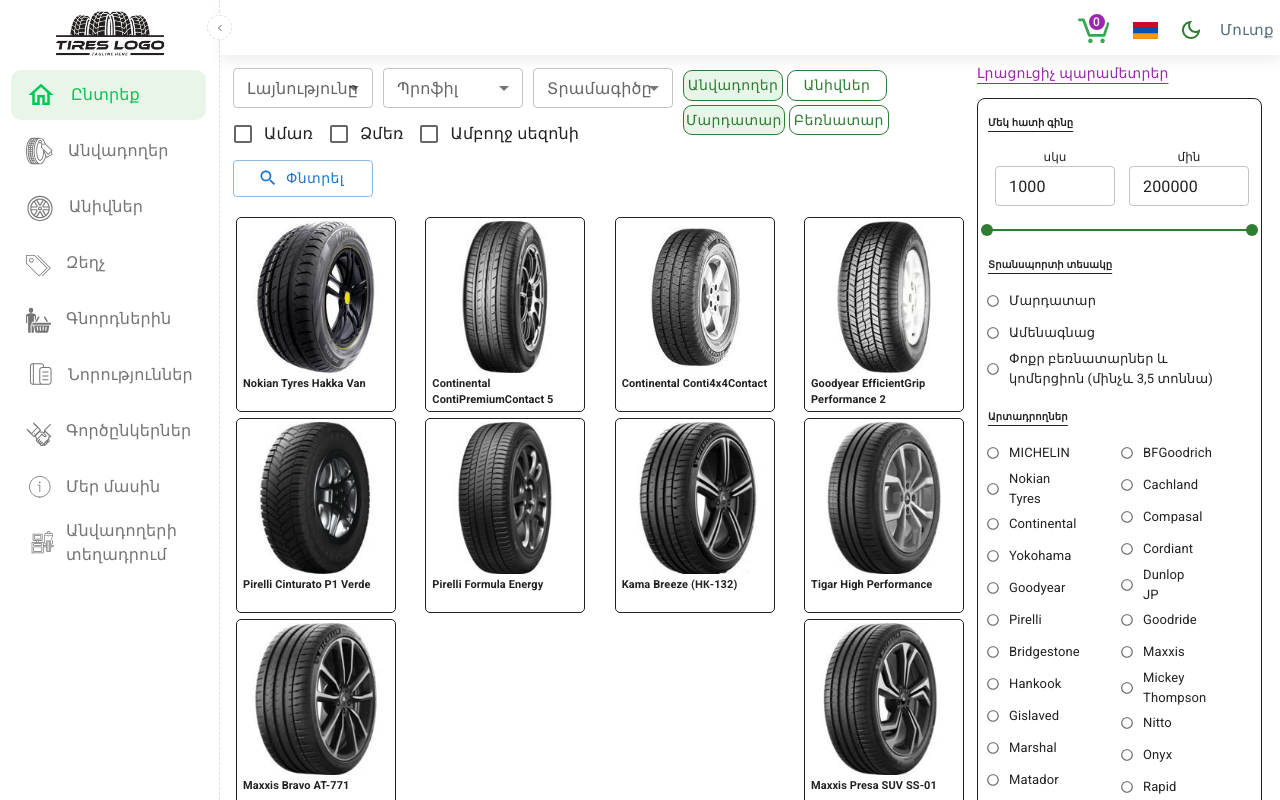
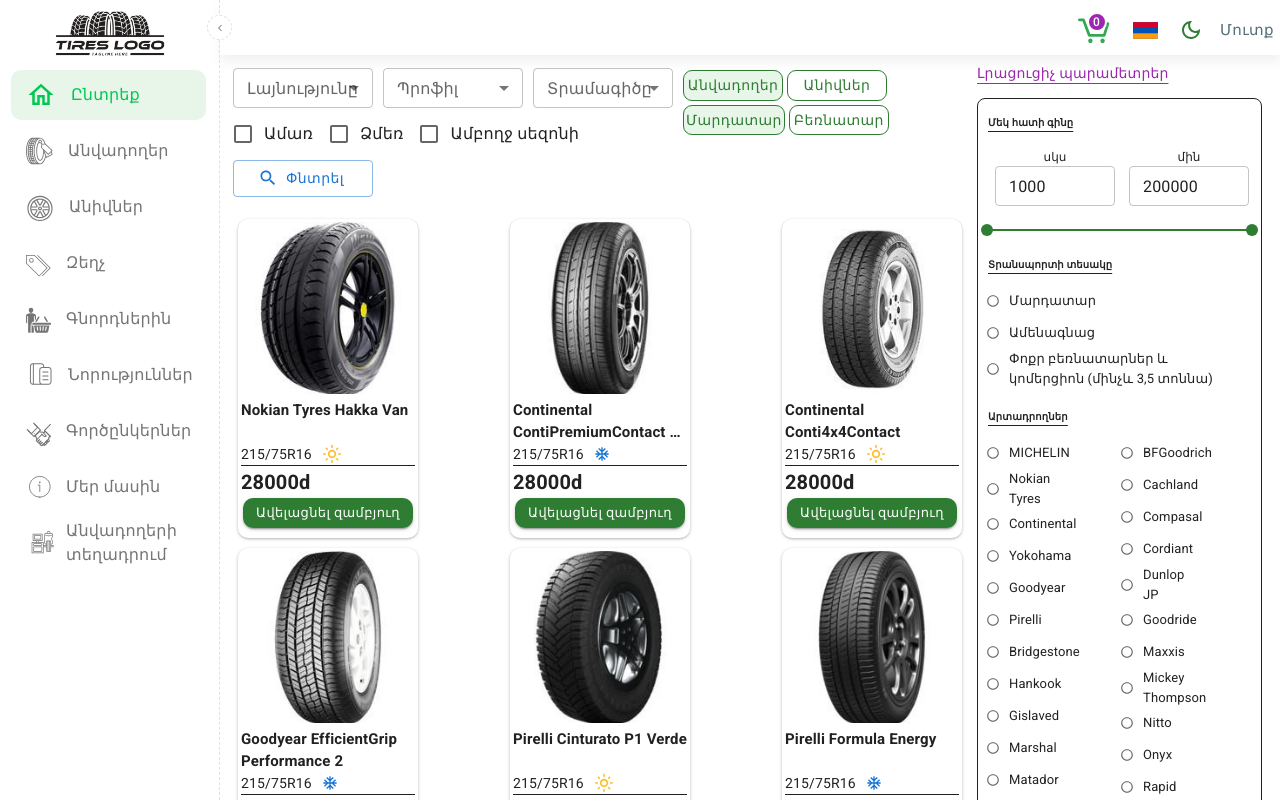
Before and after one commit to AbrahamManaserian/tyers, a React (Create React App) app: page / in a window 1280 px wide. Shown: the top 800 px of the page. Built offline with nearby package versions, Linux system fonts and the light colour scheme; a web font is replaced by a local one.

Commit message:
add tyre card

```diff
--- a/src/App.css
+++ b/src/App.css
@@ -13,7 +13,7 @@
 
 }
 .linko:hover {
-background-color: #f5f5f5;
+background-color: rgb(245, 245, 245);
 }
 /* .App {
   text-align: center;
--- a/src/components/TyreCard.js
+++ b/src/components/TyreCard.js
@@ -1,23 +1,82 @@
-import { Box, Typography } from '@mui/material';
-
-export default function ({ image, name }) {
+import { Box, Button, Typography } from '@mui/material';
+import AcUnitIcon from '@mui/icons-material/AcUnit';
+import LightModeOutlinedIcon from '@mui/icons-material/LightModeOutlined';
+export default function ({ image, name, season, mode, getText }) {
   return (
     <Box
       sx={{
+        //   rgb(245, 245, 245)
+        width: { xs: '48%', sm: '180px' },
+        overflow: 'hidden',
+        height: '319px',
+        boxShadow: `${mode !== 'dark' ? 'rgba(0, 0, 0, 0.3)' : 'rgb(245, 245, 245)'} 0 1px 3px`,
+        // borderStyle: 'solid',
+        // borderWidth: '1px',
+        transition: 'all 0.2s ease-out',
+        cursor: 'pointer',
+        '&:hover': {
+          transform: 'scale(1.04,1.04)',
+        },
         display: 'flex',
         flexDirection: 'column',
-        maxWidth: { xs: '48%', sm: '160px' },
         p: '3px',
-        m: '3px',
-        borderStyle: 'solid',
-        borderWidth: '0.1px',
-        borderRadius: '5px',
+        margin: { xs: '5px 0 5px 0', sm: '5px 5px 5px 5px' },
+
+        borderRadius: '10px',
       }}
     >
-      <img src={image} style={{ width: '100%', height: 'auto', borderRadius: '2px' }} />
-      <Box sx={{ height: '35px', display: 'flex', p: '3px' }}>
-        <Typography sx={{ fontSize: '11px', fontWeight: 700 }}>{name}</Typography>
+      <Box sx={{ height: '172px', overflow: 'hidden' }}>
+        <img src={image} style={{ width: '100%', height: 'auto', borderRadius: '7px' }} />
       </Box>
+      <Box
+        sx={{
+          height: '40px',
+          //   display: 'flex',
+          //   alignItems: 'flex-end',
+          marginTop: '5px',
+          overflow: 'hidden',
+          //   textOverflow: 'ellipsis',
+        }}
+      >
+        <Typography
+          sx={{
+            fontSize: '15px',
+            fontWeight: 700,
+            overflow: 'hidden',
+            display: '-webkit-box',
+            WebkitLineClamp: 2,
+            // height: '50px',
+            WebkitBoxOrient: 'vertical',
+          }}
+        >
+          {name}
+        </Typography>
+      </Box>
+      <Box sx={{ display: 'flex', marginTop: '5px', alignItems: 'center' }}>
+        <Typography sx={{ fontSize: '14px', paddingRight: '10px' }}>215/75R16 </Typography>
+        {season ? (
+          <LightModeOutlinedIcon sx={{ color: '#fbc02d' }} fontSize="small" />
+        ) : (
+          <AcUnitIcon color="primary" fontSize="13px" />
+        )}
+      </Box>
+      <Typography variant="h6" fontWeight={700} borderTop={1} sx={{ borderWidth: 0.1 }}>
+        28000d
+      </Typography>
+      <Button
+        // onClick={() => setChooseTyre('tyre')}
+        variant="contained"
+        color="success"
+        size="small"
+        sx={{
+          borderRadius: '10px',
+          m: '0 2px 0 2px',
+          textTransform: 'none',
+          fontSize: { xs: '12px', sm: '13px' },
+        }}
+      >
+        {getText('addCart')}
+      </Button>
     </Box>
   );
 }
--- a/src/pages/HomePage.js
+++ b/src/pages/HomePage.js
@@ -23,7 +23,7 @@
 const arr = [Image0, Image1, Image2, Image3, Image4, Image5, Image6, Image7, Image8, Image9];
 const tyreNames = [
   'Nokian Tyres Hakka Van',
-  'Continental ContiPremiumContact 5',
+  'Continental ContiPremiumContact 5 Continental ContiPremiumContact 5 Continental ContiPremiumContact 5',
   'Continental Conti4x4Contact',
   'Goodyear EfficientGrip Performance 2',
   'Pirelli Cinturato P1 Verde',
@@ -166,10 +166,14 @@
         >
           {arr.map((item, index) => {
             return (
-              //   <Box key={index} sx={{ maxWidth: { xs: '50%', sm: '150px' }, paddingRight: '2px' }}>
-              //     <img src={item} style={{ width: '100%', height: 'auto' }} />
-              //   </Box>
-              <TyreCard key={index} image={item} name={tyreNames[index]} />
+              <TyreCard
+                getText={getText}
+                mode={context.darkMode}
+                season={index % 2 === 0}
+                key={index}
+                image={item}
+                name={tyreNames[index]}
+              />
             );
           })}
         </Grid>
--- a/src/text.js
+++ b/src/text.js
@@ -225,6 +225,11 @@
     ru: 'Производители',
     am: 'Արտադրողներ',
   },
+  addCart: {
+    en: 'Add to Cart',
+    ru: 'Добавить в корзину',
+    am: 'Ավելացնել զամբյուղ',
+  },
   smallTruck: {
     en: 'Small trucks and commercial (up to 3.5 tons)',
     ru: 'Малые грузовики и коммерческий (до 3,5 тонн)',
```
